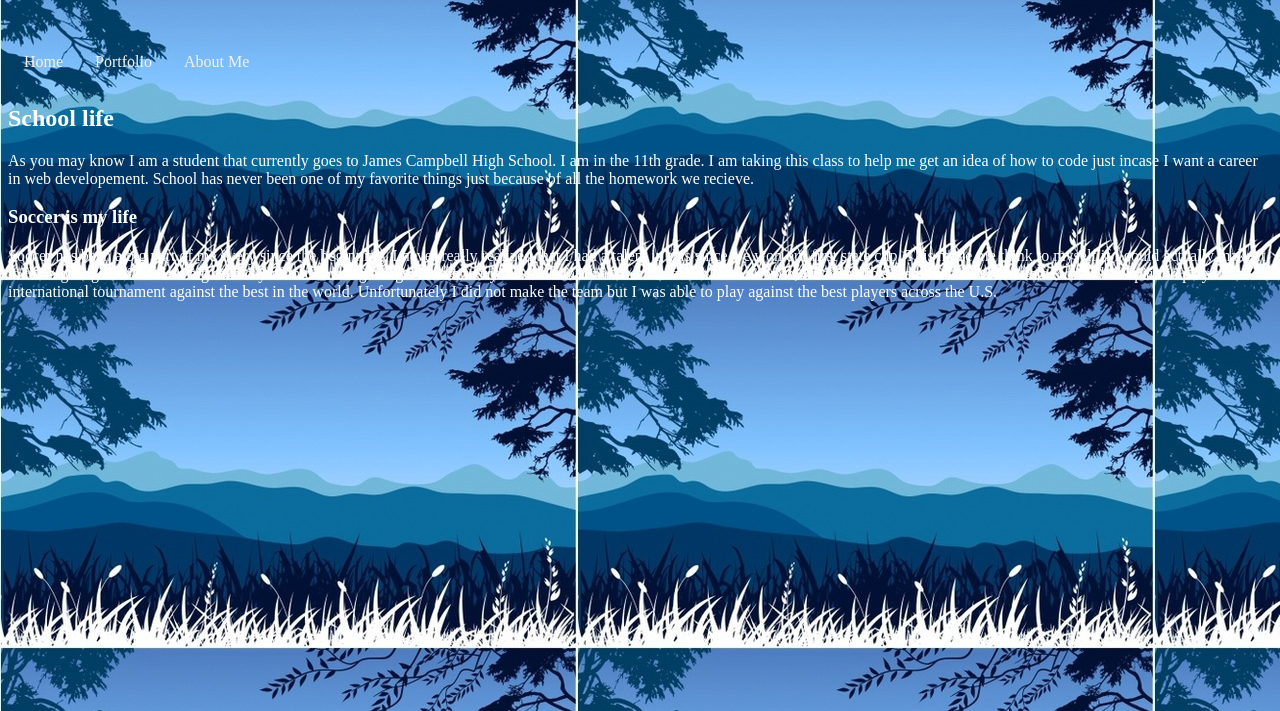
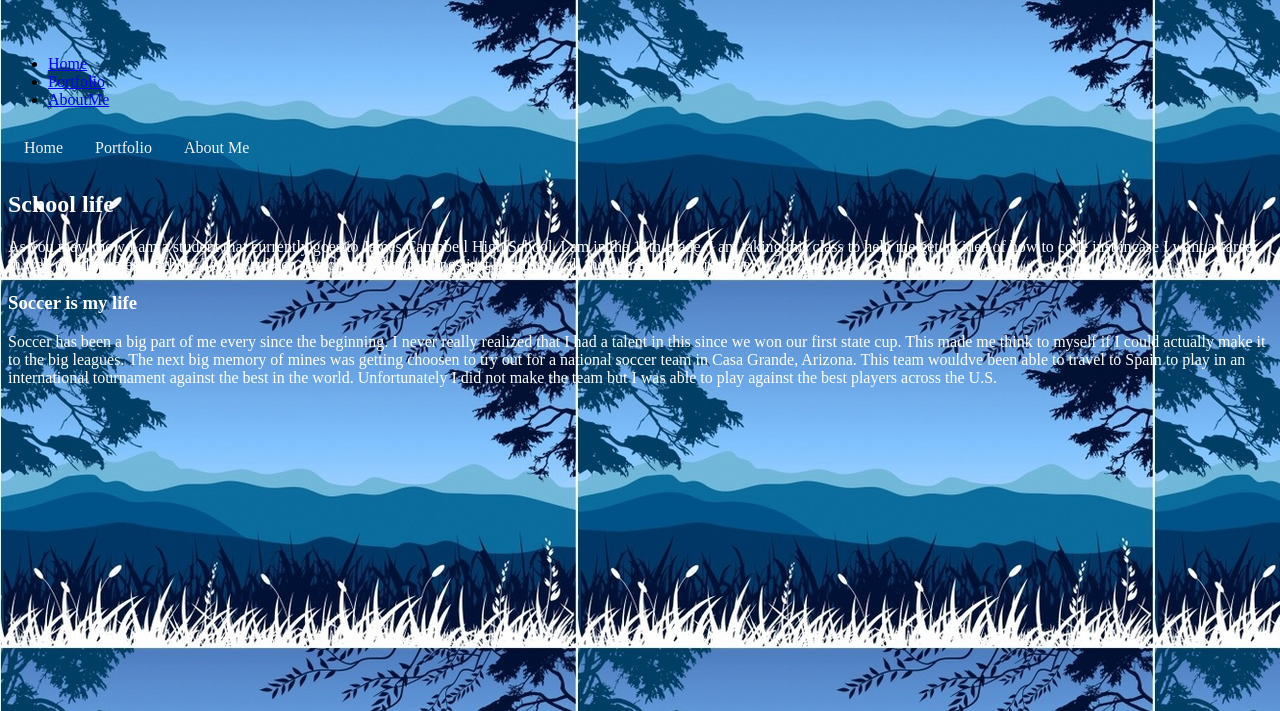
Before and after one commit to c10broeke/AP-Comp, a plain HTML site: page index.html in a window 1280 px wide. Shown: the part 89-800 px from the top of the page. Drawn offline with Linux system fonts and the light colour scheme.

Commit message:
Update index.html

```diff
--- a/index.html
+++ b/index.html
@@ -13,7 +13,12 @@
 <div class="Header">
   <h1 style="color: white;">CJ TenBroeke</h1>
 </div>
+<ul>
+  <li><a href="index.html">Home</a></li>
+  <li><a href="Portfolio.html">Portfolio</a></li>
+  <li><a href="AboutMe">AboutMe</a></li>
 
+</ul>
 <div class="topnav">
   <a href="#">Home</a>
   <a href="#">Portfolio</a>
```
